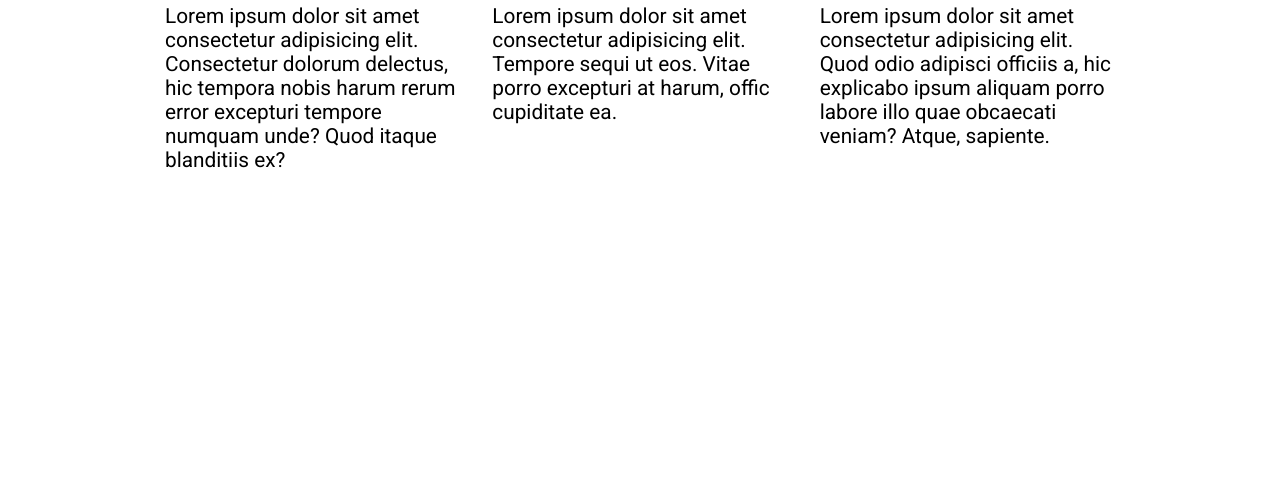
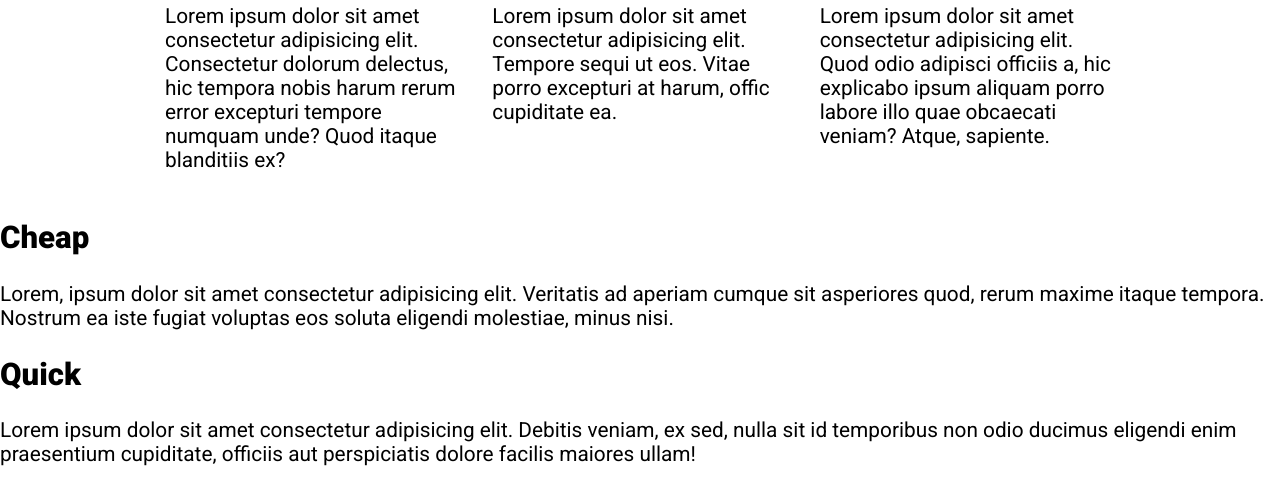
Before and after one commit to andrewteece/Challenge_3, a plain HTML site: page index.html in a window 1280 px wide. Shown: the part 643-1130 px from the top of the page. Before the commit the page ends 836 px from the top, so only its background shows below. Drawn offline with Linux system fonts and the light colour scheme.

Commit message:
structure bottom container

```diff
--- a/index.html
+++ b/index.html
@@ -35,5 +35,11 @@
           </div>
         </div>
       </div>
+      <div class="btm-container">
+        <h2>Cheap</h2>
+        <p>Lorem, ipsum dolor sit amet consectetur adipisicing elit. Veritatis ad aperiam cumque sit asperiores quod, rerum maxime itaque tempora. Nostrum ea iste fugiat voluptas eos soluta eligendi molestiae, minus nisi.</p>
+        <h2>Quick</h2>
+        <p>Lorem ipsum dolor sit amet consectetur adipisicing elit. Debitis veniam, ex sed, nulla sit id temporibus non odio ducimus eligendi enim praesentium cupiditate, officiis aut perspiciatis dolore facilis maiores ullam!</p>
+      </div>
 </body>
 </html>
```
Also changed, not shown: styles.css (line endings or trailing spaces).
